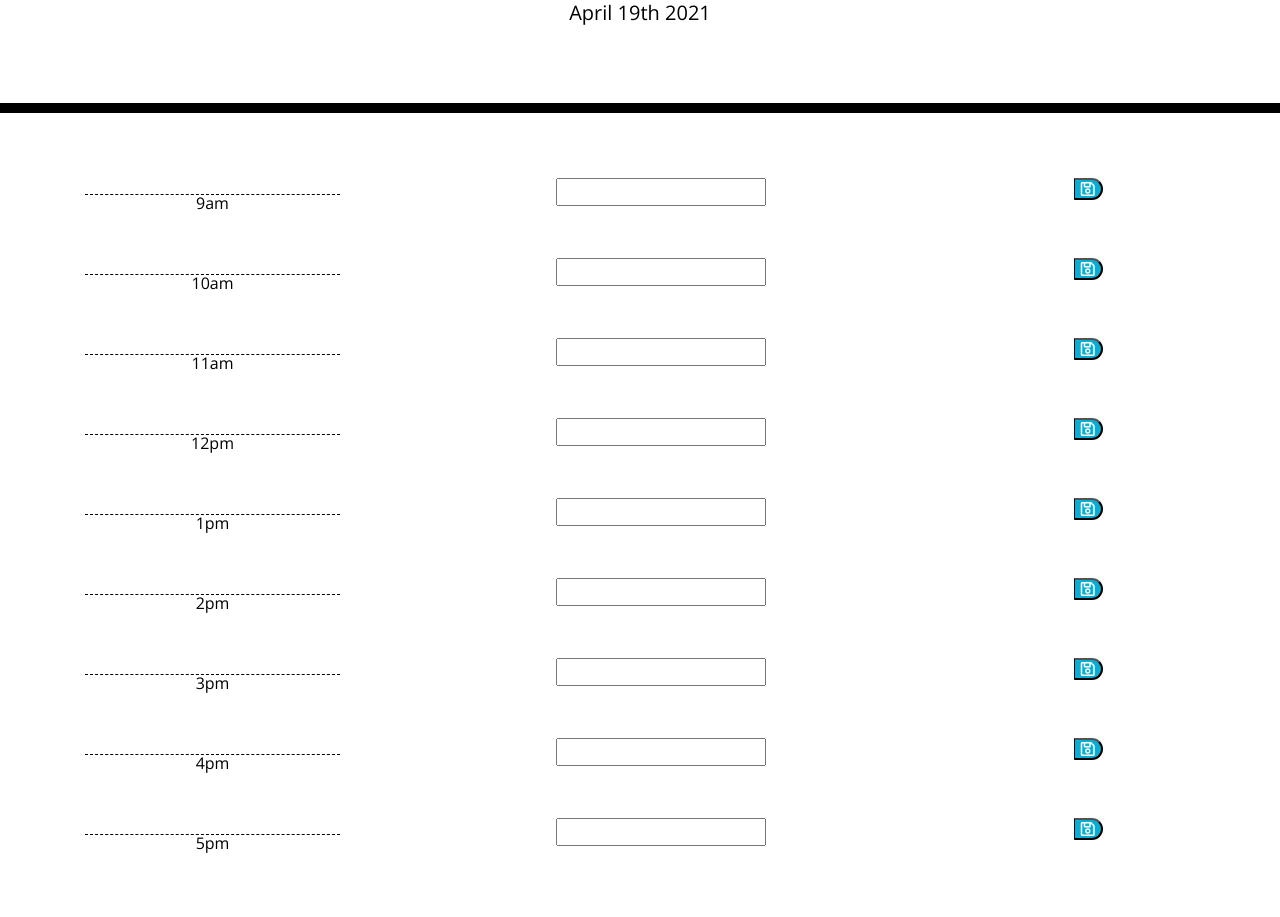
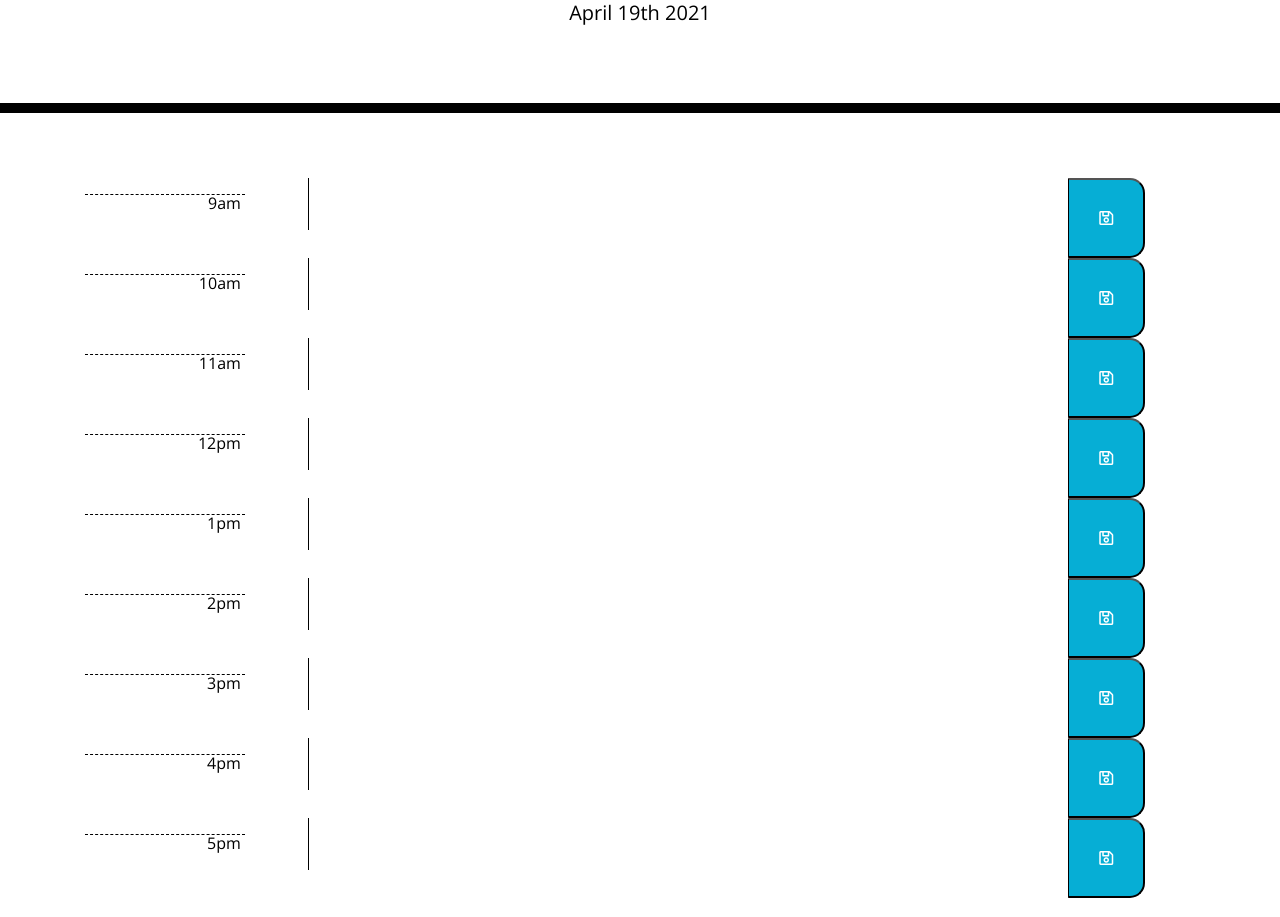
Before and after one commit to natasharrison/daily-planner, a plain HTML site: page Develop/index.html in a window 1280 px wide. Shown: the part 191-1108 px from the top of the page. Before the commit the page ends 1077 px from the top, so only its background shows below. Drawn offline with nearby package versions, Linux system fonts and the light colour scheme.

Commit message:
hour variables and css rows

```diff
--- a/Develop/index.html
+++ b/Develop/index.html
@@ -19,148 +19,145 @@
     <p class="lead">A simple calendar app for scheduling your work day</p>
     <p id="currentDay" class="lead"></p>
   </header>
-  <main class="time-block">
+
   <div class="container">
 
     <div class="row">
-        <div class="col-3">
+      <div class="col-2">
         <!-- hour -->
-          <div class="hour"> 9am </div>
+        <div class="hour" id="timeNine"> 9am </div>
       </div>
-        <div class="col-6">
+      <div class="col-8">
         <!-- task field -->
-          <input type='text' id='enter-task' class="description"></input>
+        <textarea type='text' id='enter-task' class="description" name="enter-task"></textarea>
       </div>
-        <div class="col-3" id="save-task">
+      <div class="col-2" id="save-task">
         <!-- save button -->
-          <button class="saveBtn" id="saveBtn"><i class="far fa-save"></i></button>
+        <button class="saveBtn" id="saveBtn" type="submit"><i class="far fa-save"></i></button>
       </div>
     </div>
 
     <div class="row">
-        <div class="col-3">
+      <div class="col-2">
         <!-- hour -->
-          <div class="hour"> 10am </div>
+        <div class="hour" id="timeTen"> 10am </div>
       </div>
-        <div class="col-6">
+      <div class="col-8">
         <!-- task field -->
-          <input type='text' id='enter-task' class="description"></input>
+        <textarea type='text' id='enter-task' class="description"></textarea>
       </div>
-        <div class="col-3" id="save-task">
+      <div class="col-2" id="save-task">
         <!-- save button -->
-          <button class="saveBtn" id="saveBtn"><i class="far fa-save"></i></button>
+        <button class="saveBtn" id="saveBtn" type="submit"><i class="far fa-save"></i></button>
       </div>
     </div>
 
     <div class="row">
-        <div class="col-3">
+      <div class="col-2">
         <!-- hour -->
-          <div class="hour"> 11am </div>
+        <div class="hour" id="timeEleven"> 11am </div>
       </div>
-        <div class="col-6">
+      <div class="col-8">
         <!-- task field -->
-          <input type='text' id='enter-task' class="description"></input>
+        <textarea type='text' id='enter-task' class="description"></textarea>
       </div>
-        <div class="col-3" id="save-task">
+      <div class="col-2" id="save-task">
         <!-- save button -->
-          <button class="saveBtn" id="saveBtn"><i class="far fa-save"></i></button>
+        <button class="saveBtn" id="saveBtn" type="submit"><i class="far fa-save"></i></button>
       </div>
     </div>
 
     <div class="row">
-        <div class="col-3">
+      <div class="col-2">
         <!-- hour -->
-          <div class="hour"> 12pm </div>
+        <div class="hour" id="timeTwelve"> 12pm </div>
       </div>
-        <div class="col-6">
+      <div class="col-8">
         <!-- task field -->
-          <input type='text' id='enter-task' class="description"></input>
+        <textarea type='text' id='enter-task' class="description"></textarea>
       </div>
-        <div class="col-3" id="save-task">
+      <div class="col-2" id="save-task">
         <!-- save button -->
-          <button class="saveBtn" id="saveBtn"><i class="far fa-save"></i></button>
+        <button class="saveBtn" id="saveBtn" type="submit"><i class="far fa-save"></i></button>
       </div>
     </div>
 
     <div class="row">
-        <div class="col-3">
+      <div class="col-2">
         <!-- hour -->
-          <div class="hour"> 1pm </div>
+        <div class="hour" id="timeOne"> 1pm </div>
       </div>
-        <div class="col-6">
+      <div class="col-8">
         <!-- task field -->
-          <input type='text' id='enter-task' class="description"></input>
+        <textarea type='text' id='enter-task' class="description"></textarea>
       </div>
-        <div class="col-3" id="save-task">
+      <div class="col-2" id="save-task">
         <!-- save button -->
-          <button class="saveBtn" id="saveBtn"><i class="far fa-save"></i></button>
+        <button class="saveBtn" id="saveBtn" type="submit"><i class="far fa-save"></i></button>
       </div>
     </div>
 
     <div class="row">
-        <div class="col-3">
+      <div class="col-2">
         <!-- hour -->
-          <div class="hour"> 2pm </div>
+        <div class="hour" id="timeTwo"> 2pm </div>
       </div>
-        <div class="col-6">
+      <div class="col-8">
         <!-- task field -->
-          <input type='text' id='enter-task' class="description"></input>
+        <textarea type='text' id='enter-task' class="description"></textarea>
       </div>
-        <div class="col-3" id="save-task">
+      <div class="col-2" id="save-task">
         <!-- save button -->
-          <button class="saveBtn" id="saveBtn"><i class="far fa-save"></i></button>
+        <button class="saveBtn" id="saveBtn" type="submit"><i class="far fa-save"></i></button>
       </div>
     </div>
 
     <div class="row">
-        <div class="col-3">
+      <div class="col-2">
         <!-- hour -->
-          <div class="hour"> 3pm </div>
+        <div class="hour" id="timeThree"> 3pm </div>
       </div>
-        <div class="col-6">
+      <div class="col-8">
         <!-- task field -->
-          <input type='text' id='enter-task' class="description"></input>
+        <textarea type='text' id='enter-task' class="description"></textarea>
       </div>
-        <div class="col-3" id="save-task">
+      <div class="col-2" id="save-task">
         <!-- save button -->
-          <button class="saveBtn" id="saveBtn"><i class="far fa-save"></i></button>
+        <button class="saveBtn" id="saveBtn" type="submit"><i class="far fa-save"></i></button>
       </div>
     </div>
 
     <div class="row">
-        <div class="col-3">
+      <div class="col-2">
         <!-- hour -->
-          <div class="hour"> 4pm </div>
+        <div class="hour" id="timeFour"> 4pm </div>
       </div>
-        <div class="col-6">
+      <div class="col-8">
         <!-- task field -->
-          <input type='text' id='enter-task' class="description"></input>
+        <textarea type='text' id='enter-task' class="description"></textarea>
       </div>
-        <div class="col-3" id="save-task">
+      <div class="col-2" id="save-task">
         <!-- save button -->
-          <button class="saveBtn" id="saveBtn"><i class="far fa-save"></i></button>
+        <button class="saveBtn" id="saveBtn" type="submit"><i class="far fa-save"></i></button>
       </div>
     </div>
 
     <div class="row">
-        <div class="col-3">
+      <div class="col-2">
         <!-- hour -->
-          <div class="hour"> 5pm </div>
+        <div class="hour" id="timeFive"> 5pm </div>
       </div>
-        <div class="col-6">
+      <div class="col-8">
         <!-- task field -->
-          <input type='text' id='enter-task' class="description"></input>
+        <textarea type='text' id='enter-task' class="description"></textarea>
       </div>
-        <div class="col-3" id="save-task">
+      <div class="col-2" id="save-task">
         <!-- save button -->
-          <button class="saveBtn" id="saveBtn"><i class="far fa-save"></i></button>
+        <button class="saveBtn" id="saveBtn" type="submit"><i class="far fa-save"></i></button>
       </div>
     </div>
 
-
-
   </div>
-  </main>
   <script src="https://code.jquery.com/jquery-3.4.1.min.js"></script>
   <script src="https://cdnjs.cloudflare.com/ajax/libs/moment.js/2.24.0/moment.min.js"></script>
   <script src="script.js"></script>
--- a/Develop/script.js
+++ b/Develop/script.js
@@ -1,26 +1,49 @@
 var currentDay = moment().format('MMMM Do YYYY');
-// var enterTextEl = document.querySelector("#enter-task");
-//     console.log(timeBlockTask);
-// var saveButtonEl = document.querySelector("#saveBtn");
+
+// current hour in military time
+var currentHour = moment().format('H');
+
+// var taskInput = document.querySelector("input[name='enter-task']").value;
+// do I need to append this anywhere?
+var saveButtonEl = document.querySelector("#saveBtn");
+// Hour variables
+var nineEl = document.querySelector("#timeNine").innerText;
+var tenEl = document.querySelector("#timeTen").innerText;
+var elevenEl = document.querySelector("#timeEleven").innerText;
+var twelveEl = document.querySelector("#timeTwelve").innerText;
+var oneEl = document.querySelector("#timeOne").innerText;
+var twoEl = document.querySelector("#timeTwo").innerText;
+var threeEl = document.querySelector("#timeThree").innerText;
+var fourEl = document.querySelector("#timeFour").innerText;
+var fiveEl = document.querySelector("#timeFive").innerText;
 
 // display current date
 window.onload = function (){
     document.getElementById('currentDay').innerHTML = currentDay;
 };
 
-// // plan a task
-// var planTask = function(event) {
-//     // prevent page from refreshing
-//     event.preventDefault();
+// // save to local storage when button is clicked
+saveButtonEl.addEventListener("click", function(){
+    alert("Button clicked");
+});
+// define 'tasks' in the JSON.stringify function
 
-//     // get value from input element
-//     var task = enterTaskEl.value;
-// };
 
-// // save to local storage when button is clicked
-// var buttonClickHandler = function(event){
-// // save to local storage
-// };
+var loadTasks = function(){
+    var savedTasks = localStorage.getItem("taskInput");
 
-// // add event listener to buttons
-// saveButtonEl.addEventListener("click", buttonClickHandler);
+    savedTasks = JSON.parse(savedTasks);
+
+}
+
+// $("#taskInput .saveBtn").click(function(){
+// });
+var then = moment().hour(time);
+
+var future = moment().isBefore(then);
+var past = moment().isAfter(then);
+var present = moment().isSame(then);
+
+if (future === true) {
+    $()
+}
--- a/Develop/style.css
+++ b/Develop/style.css
@@ -1,10 +1,10 @@
 body {
-  font-family: 'Open Sans', sans-serif;
+  font-family: "Open Sans", sans-serif;
   font-size: 16px;
   line-height: 1;
 }
 
-textarea{
+textarea {
   background: transparent;
   border: none;
   resize: none;
@@ -21,11 +21,11 @@ textarea{
   border-bottom: 10px solid black;
 }
 
-.description{
+.description {
   white-space: pre-wrap;
 }
 
-.time-block{
+.time-block {
   text-align: center;
   border-radius: 15px;
 }
@@ -33,7 +33,7 @@ textarea{
 .row {
   white-space: pre-wrap;
   height: 80px;
-  border-top: 1px solid white;;
+  border-top: 1px solid white;
 }
 
 /* Actual Hour */
@@ -41,6 +41,7 @@ textarea{
   background-color: #ffffff;
   color: #000000;
   border-top: 1px dashed #000000;
+  text-align: right;
 }
 
 .past {
@@ -62,11 +63,12 @@ textarea{
   border-left: 1px solid black;
   border-top-right-radius: 15px;
   border-bottom-right-radius: 15px;
-  background-color: #06AED5;
+  background-color: #06aed5;
   color: white;
+  padding: 30px;
 }
 
 .saveBtn i:hover {
   font-size: 20px;
-  transition: all .3s ease-in-out;
+  transition: all 0.3s ease-in-out;
 }
```
Lines whose indentation alone changed are shown as unchanged.
